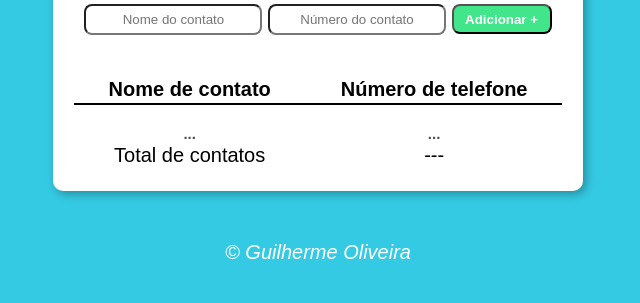
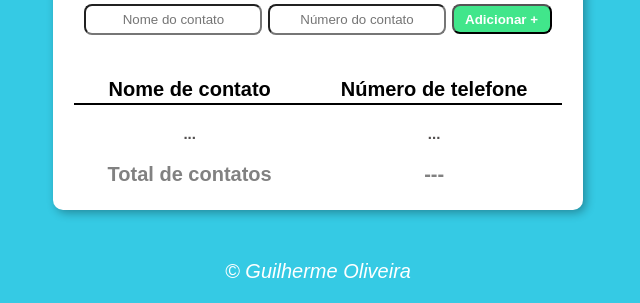
Before and after one commit to SrGuiOliveira/lista_telefonica, a plain HTML site: page index.html in a window 1280 px wide. Shown: the part 575-878 px from the top of the page, without its empty margins (322-962 px from the left). Drawn offline with Linux system fonts and the light colour scheme.

Commit message:
fix: Correção visual

```diff
--- a/style.css
+++ b/style.css
@@ -85,3 +85,9 @@ table tbody tr th {
     color: #524f4f;
     font-size: 15px;
 }
+
+table tfoot tr td {
+    padding-top: 20px;
+    font-weight: bolder;
+    color: rgb(129, 129, 129);
+}
```
